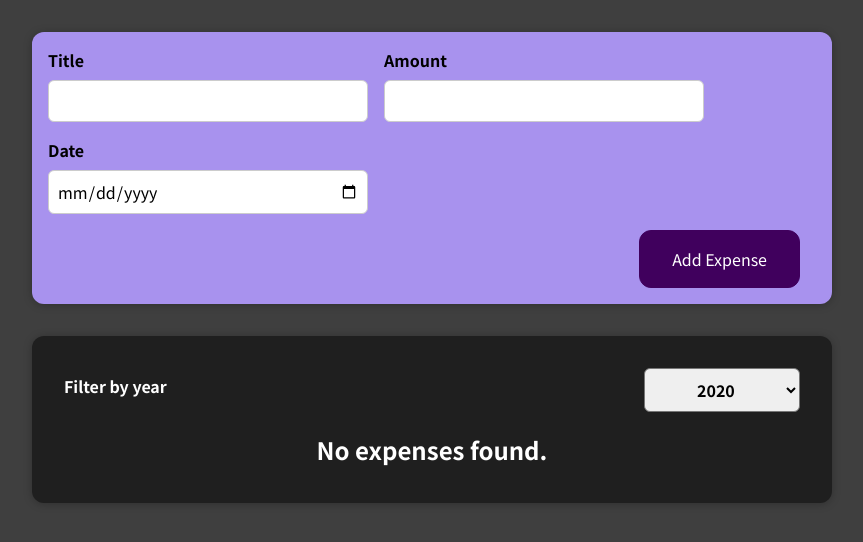
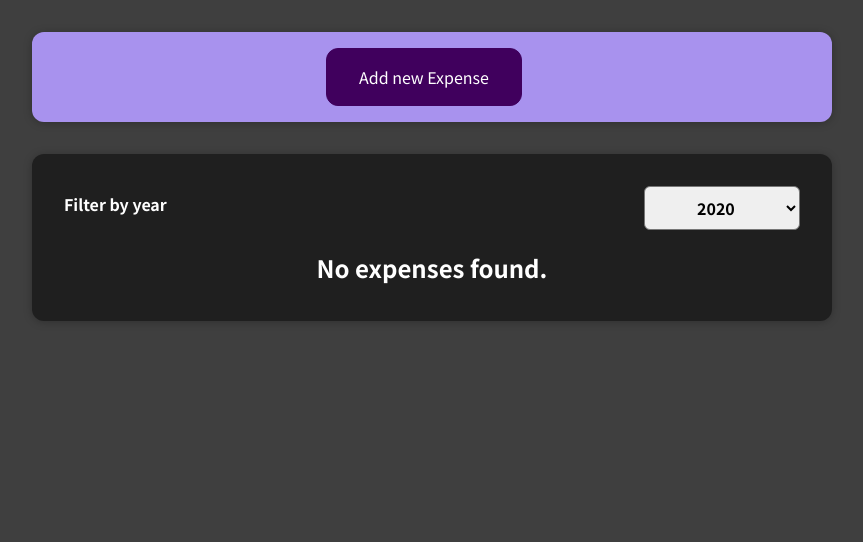
Before and after one commit to Danny-codes/expenses-controller, a React (Create React App) app: page / in a window 1280 px wide. Shown: the top 542 px of the page, without its empty margins (208-1071 px from the left). Built offline with nearby package versions, Linux system fonts and the light colour scheme.

Commit message:
using state to determine what is shown on the page

```diff
--- a/src/components/NewExpense/ExpenseForm.js
+++ b/src/components/NewExpense/ExpenseForm.js
@@ -3,6 +3,7 @@ import { useState } from "react";
 import "./ExpenseForm.css";
 
 const ExpenseForm = (props) => {
+
   const [enteredTitle, setEnteredTitle] = useState("");
   const [enteredAmount, setEnteredAmount] = useState("");
   const [enteredDate, setEnteredDate] = useState("");
@@ -25,7 +26,7 @@ const ExpenseForm = (props) => {
     const expenseData = {
       title: enteredTitle,
       amount: enteredAmount,
-      date: new Date(enteredDate),
+      date: new Date(enteredDate + "T00:00"),
     };
 
     props.onSaveExpenseData(expenseData);
@@ -68,6 +69,7 @@ const ExpenseForm = (props) => {
            </div>
          </div>
          <div className="new-expense__actions">
+           <button type="button" onClick={props.onCancel}>Cancel</button>
            <button type="submit">Add Expense</button>
          </div>
        </form>
--- a/src/components/NewExpense/NewExpense.js
+++ b/src/components/NewExpense/NewExpense.js
@@ -1,8 +1,18 @@
 import './NewExpense.css'
+import { useState } from 'react'
 
 import ExpenseForm from './ExpenseForm'
 
 const NewExpense = (props) => {
+    const [isAdding, setIsAdding] = useState(false)
+
+    const startAdding = () =>{
+        setIsAdding(true)
+    }
+
+    const stopAdding = () => {
+        setIsAdding(false)
+    }
     const saveExpenseDataHandler = (enteredExpenseData) => {
         const expenseData = {
             ...enteredExpenseData,
@@ -12,7 +22,9 @@ const NewExpense = (props) => {
     }
     return(
         <div className='new-expense'>
-            <ExpenseForm onSaveExpenseData={saveExpenseDataHandler} />
+           {!isAdding && <button type='button' onClick={startAdding}>Add new Expense</button> }
+           {isAdding && <ExpenseForm onSaveExpenseData={saveExpenseDataHandler} onCancel={stopAdding} /> }
+
         </div>
     )
 }
```
Lines whose indentation alone changed are shown as unchanged.
